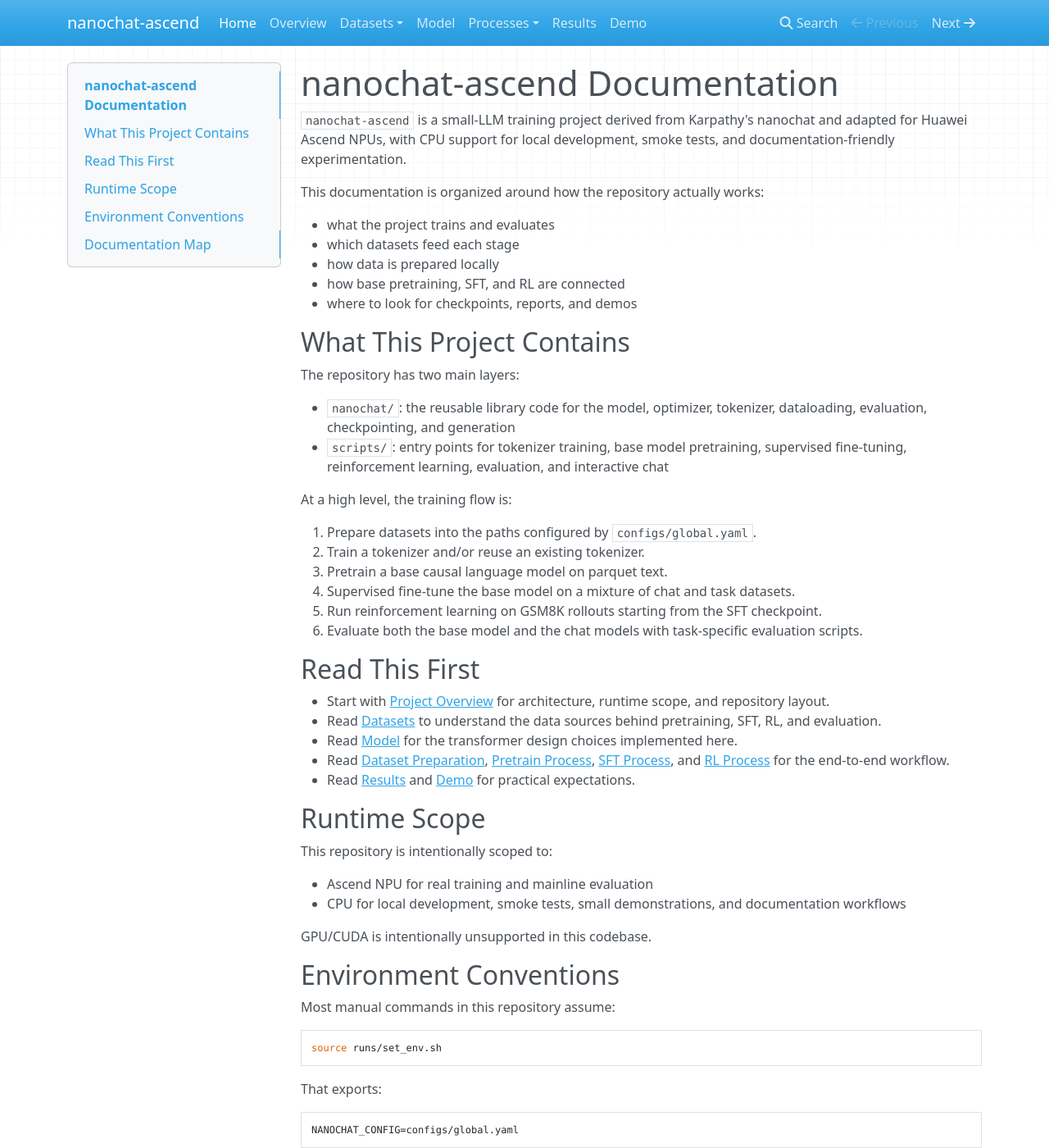
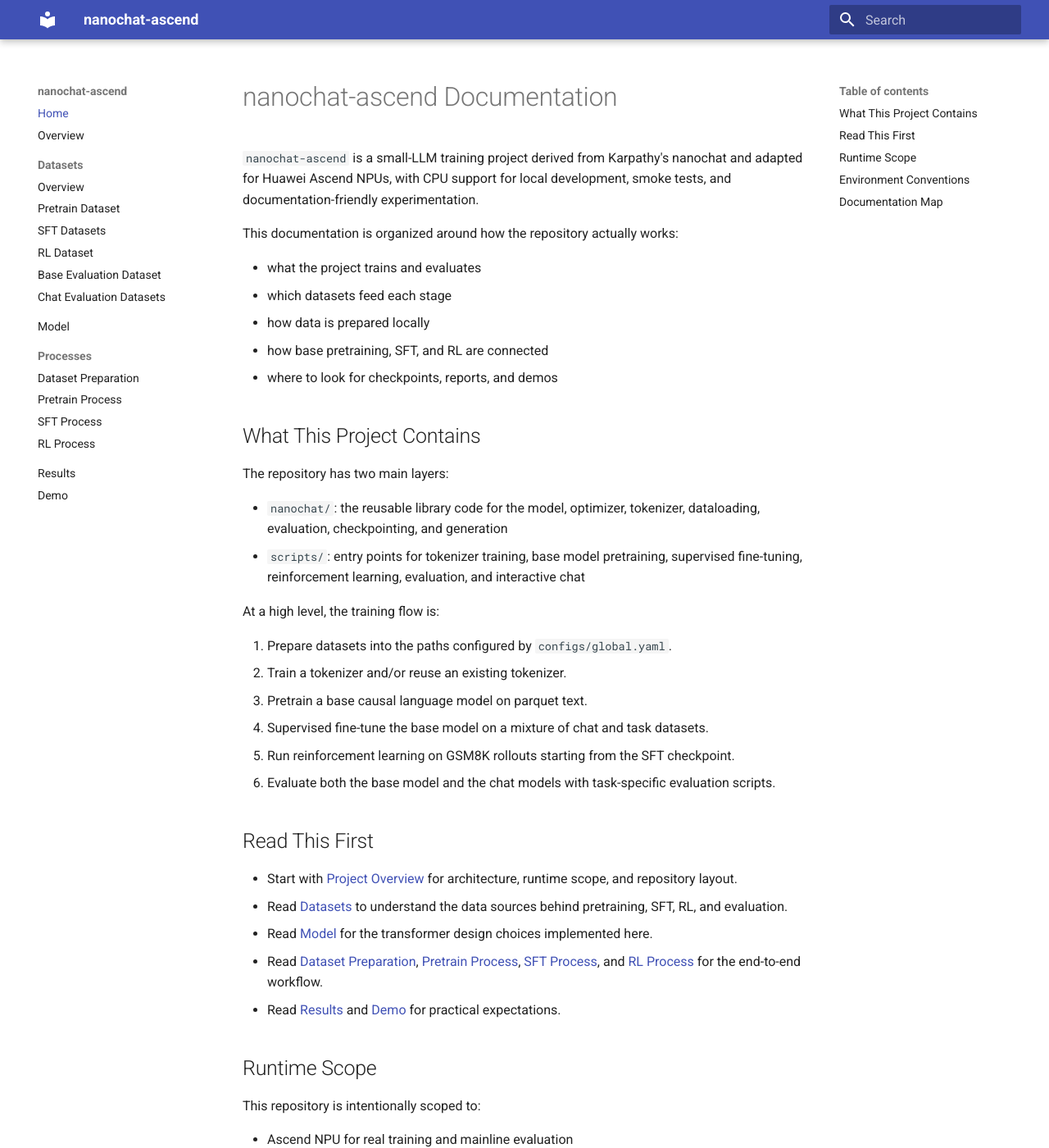
Before and after one commit to leideng/nanochat-ascend, an MkDocs documentation site: the page built from docs/index.md, in a window 1280 px wide and 1400 px high. Shown: the whole window at 82% size. Built offline with MkDocs 1.6.1 and Material for MkDocs 9.7.7, drawn with Linux system fonts in a browser that asks for light colours; nearby versions of some CDN libraries; some of the changed text lies outside the part shown.

```diff
--- a/mkdocs.yml
+++ b/mkdocs.yml
@@ -2,7 +2,17 @@ site_name: nanochat-ascend
 site_description: Detailed documentation for the nanochat-ascend training, data, evaluation, and demo pipeline.
 docs_dir: docs
 theme:
-  name: mkdocs
+  name: material
+  features:
+    - navigation.instant
+    - navigation.sections
+    - navigation.top
+    - content.code.copy
+    - navigation.tracking
+    - search.highlight
+    - search.share
+    - search.suggest
+    - toc.follow
 markdown_extensions:
   - admonition
   - attr_list
```
